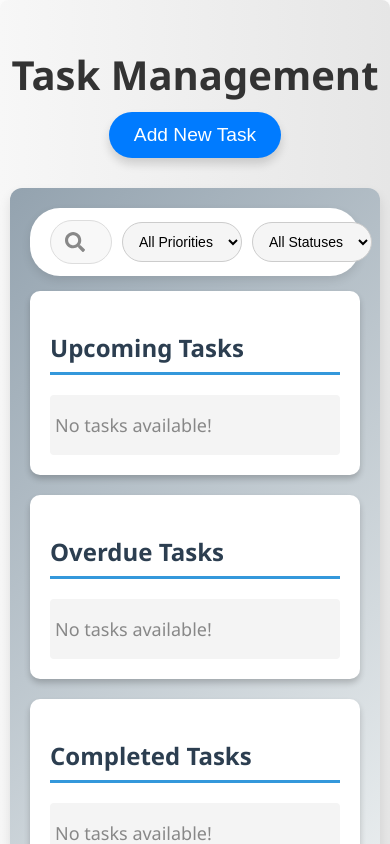
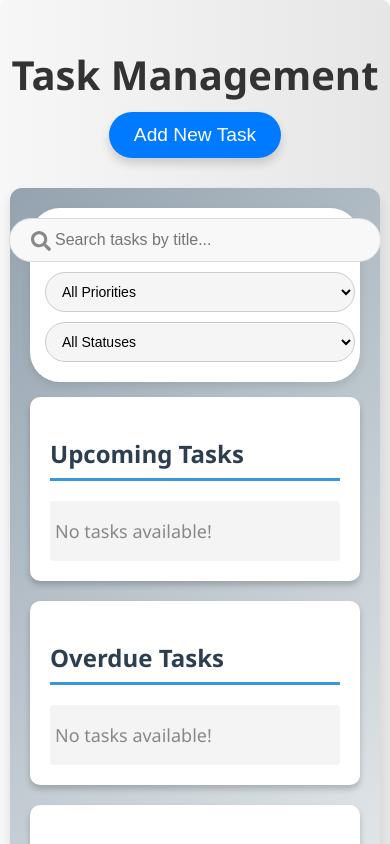
Before and after one commit to im-ayushjha/Task-management, a React (Create React App) app: page / in a window 390 px wide. Shown: the top 844 px of the page. Built offline with nearby package versions, Linux system fonts and the light colour scheme.

Commit message:
make responsive for smaller device

```diff
--- a/src/component/TaskDashboard.css
+++ b/src/component/TaskDashboard.css
@@ -102,4 +102,27 @@
   .task-section h2 {
     font-size: 1.5em;
   }
+
+  .search-bar {
+    flex-direction: column;
+    max-width: 100%;
+    padding: 10px;
+  }
+
+  .search-bar input {
+    width: 100%;
+    margin-bottom: 10px;
+  }
+
+  .search-bar select {
+    width: 100%;
+    margin-bottom: 10px;
+  }
+
+  .search-icon {
+    left: 1px;
+    margin-top: 4%;
+    /* width: 100%; */
+    /* bottom: 1px; */
+  }
 }
--- a/src/component/TaskItem.css
+++ b/src/component/TaskItem.css
@@ -1,4 +1,5 @@
 /* TaskItem.css */
+
 .task-item {
   background-color: #fff;
   padding: 15px;
@@ -33,7 +34,6 @@
   font-weight: bold;
 }
 
-/* TaskItem.css */
 .task-item .priority-high {
   color: #ff0000;
 }
@@ -50,6 +50,7 @@
   display: flex;
   justify-content: flex-start;
   gap: 10px;
+  flex-wrap: wrap;
 }
 
 .task-item button {
@@ -137,3 +138,18 @@
   border-width: 0 2px 2px 0;
   transform: rotate(45deg);
 }
+
+/* Responsive adjustments */
+@media (max-width: 600px) {
+  .task-item .button-container {
+    flex-direction: column;
+    align-items: stretch;
+    gap: 8px;
+  }
+
+  .task-item button,
+  .task-item .completed-label {
+    width: 100%;
+    justify-content: center;
+  }
+}
```
